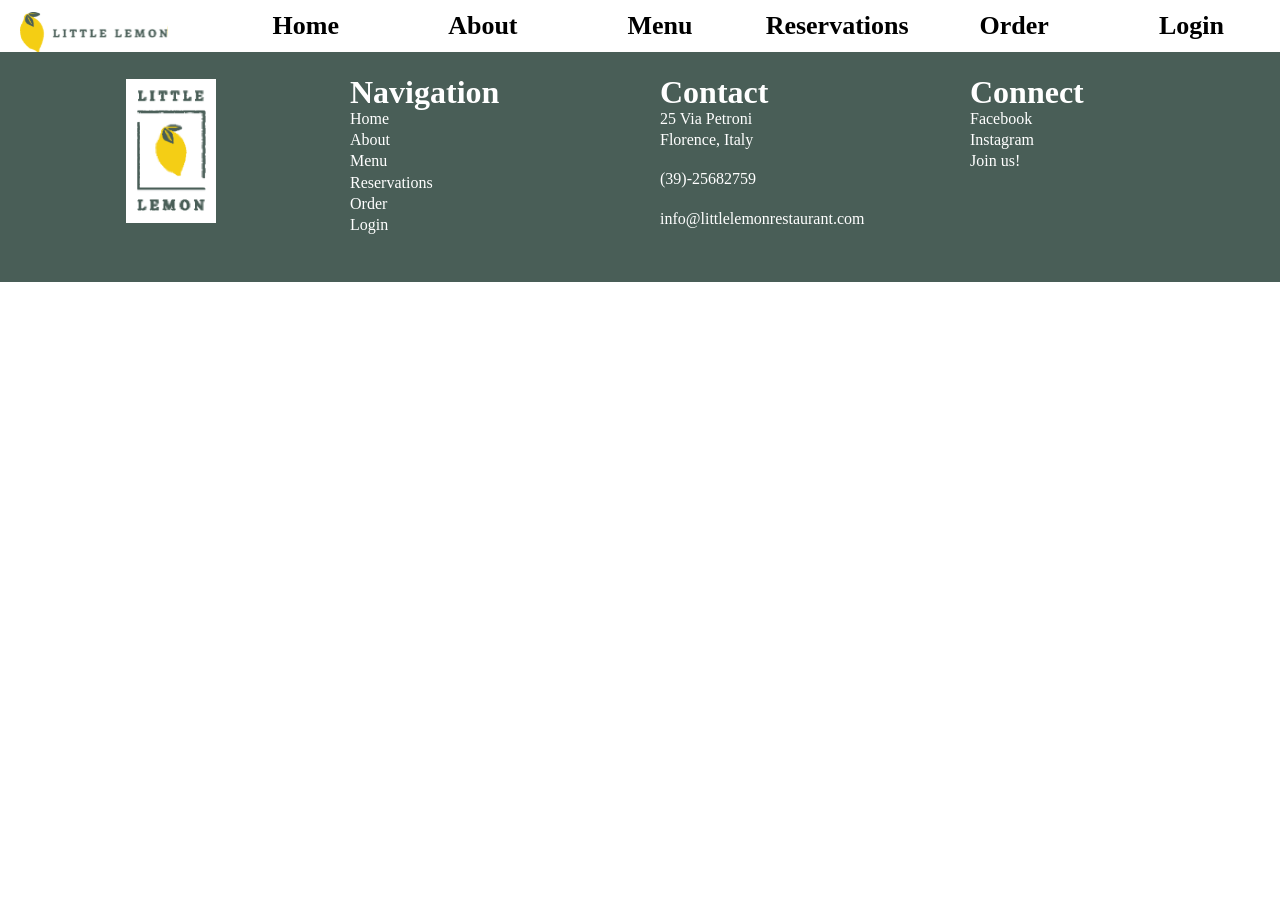
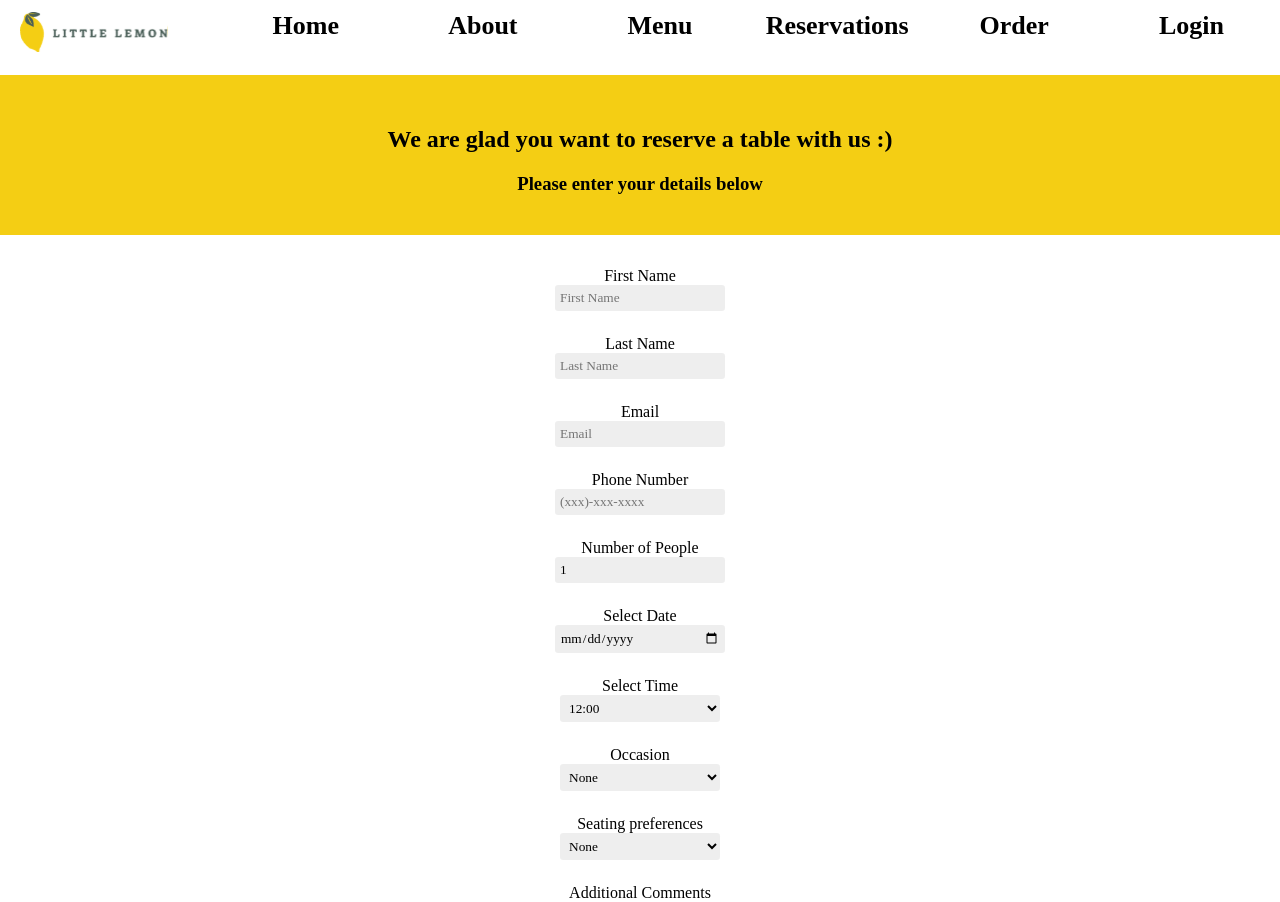
Before and after one commit to ervgan/react_bits, a React (Create React App) app in the folder little_lemon_website/: page /reservation in a window 1280 px wide. Shown: the top 902 px of the page. Before the commit the page ends 800 px from the top, so only its background shows below. Built offline with nearby package versions, Linux system fonts and the light colour scheme.

Commit message:
created booking form

```diff
--- a/little_lemon_website/src/App.css
+++ b/little_lemon_website/src/App.css
@@ -287,3 +287,61 @@ footer > menu {
   height: 100%;
   object-fit: cover;
 }
+
+/* RESERVATIONS */
+.reserve-table {
+  position: relative;
+  text-align: center;
+  color: white;
+  margin-top: -1.4rem;
+}
+
+.header-reserve {
+  width: 100vw; /* width of container */
+  height: 20rem; /* height of container */
+  object-fit: cover;
+}
+
+.reserve-header-text {
+  background-color: #495E57;
+  padding: 0 3rem 0 3rem;
+  position: absolute;
+  top: 50%;
+  left: 50%;
+  transform: translate(-50%, -50%);
+  font-size: 1rem;
+  border-radius: 0.5rem;
+}
+
+.reservation-form {
+  padding: 2rem 0 0.5rem 0;
+  text-align: center;
+}
+
+.reservation-form > div {
+  margin-bottom: 1.5rem;
+}
+
+#booking-warning {
+  margin-top: -2rem;
+  margin-bottom: 2rem;
+}
+
+
+.booking-form-header {
+  width: 100vw; /* width of container */
+  height: 10rem; /* height of container */
+  background-color: #F4CE14;
+  object-fit: cover;
+}
+
+.booking-form-text {
+  padding: 0rem 3rem 0 3rem;
+  position: absolute;
+  font-size: 1rem;
+  top: 20%;
+  left: 50%;
+  transform: translate(-50%, -50%);
+  color: black;
+  text-align: center;
+}
--- /dev/null
+++ b/little_lemon_website/src/Components/BookingForm.js
@@ -0,0 +1,129 @@
+import React, {useState} from 'react';
+import {Link} from 'react-router-dom';
+
+const BookingForm = (props) => {
+    const [fName, setFName] = useState("");
+    const [lName, setLName] = useState("");
+    const [email, setEmail] = useState("");
+    const [tel, setTel] = useState("");
+    const [people, setPeople] = useState(1);
+    const [date, setDate] = useState("");
+    const [occasion, setOccasion] = useState("");
+    const [preferences, setPreferences] = useState("");
+    const [comments, setComments] = useState("");
+
+    const [finalTime, setFinalTime] = useState(
+        props.availableTimes.map((times) => <option>{times}</option>)
+    );
+
+    const handleDateChange = (e) => {
+        setDate(e.target.value);
+
+        var stringify = e.target.value;
+        const date = new Date(stringify);
+
+        props.updateTimes(date);
+
+        setFinalTime(props.availableTimes.map((times) => <option>{times}</option>));
+    }
+
+
+    return (
+       <form className="reservation-form">
+            <div>
+                <label htmlFor="fName">First Name</label> <br></br>
+                <input type="text" id="fName" placeholder="First Name"
+                required minLength={2} maxLength={50}
+                value={fName}
+                onChange={e => setFName(e.target.value)}></input>
+            </div>
+
+            <div>
+                <label htmlFor="lName">Last Name</label> <br></br>
+                <input type="text" id="lName" placeholder="Last Name"
+                minLength={2} maxLength={50}
+                value={lName}
+                onChange={e => setLName(e.target.value)}></input>
+            </div>
+
+            <div>
+                <label htmlFor="email">Email</label> <br></br>
+                <input type="email" id="email" placeholder="Email"
+                value={email}
+                required minLength={4} maxLength={200}
+                onChange={e => setEmail(e.target.value)}></input>
+            </div>
+
+            <div>
+                <label htmlFor="phonenum">Phone Number</label> <br></br>
+                <input type="tel" id="phonenum" placeholder="(xxx)-xxx-xxxx"
+                value={tel}
+                required minLength={10} maxLength={25}
+                onChange={e => setTel(e.target.value)}></input>
+            </div>
+
+            <div>
+                <label htmlFor="people">Number of People</label> <br></br>
+                <input type="number" id="people" placeholder="Number of People"
+                value={people}
+                required min={1} max={100}
+                onChange={e => setPeople(e.target.value)}></input>
+            </div>
+
+            <div>
+                <label htmlFor="date">Select Date</label> <br></br>
+                <input type="date" id="date" required
+                value={date}
+                onChange={handleDateChange}></input>
+            </div>
+
+            <div>
+                <label htmlFor="time">Select Time</label> <br></br>
+                <select id="time" required>
+                    {finalTime}
+                </select>
+            </div>
+
+            <div>
+                <label htmlFor="occasion">Occasion</label> <br></br>
+                <select id="occasion"
+                value={occasion}
+                onChange={e => setOccasion(e.target.value)}>
+                    <option>None</option>
+                    <option>Birthday</option>
+                    <option>Anniversary</option>
+                    <option>Engagement</option>
+                    <option>Other</option>
+                </select>
+            </div>
+
+            <div>
+                <label htmlFor="preferences">Seating preferences</label> <br></br>
+                <select id="preferences"
+                value={preferences}
+                onChange={e => setPreferences(e.target.value)}>
+                    <option>None</option>
+                    <option>Indoors</option>
+                    <option>Outdoor (Patio)</option>
+                    <option>Outdoor (Sidewalk)</option>
+                </select>
+            </div>
+
+            <div>
+                <label htmlFor="comments">Additional Comments</label> <br></br>
+                <textarea id="comments" rows={8} cols={50} placeholder="Additional Comments"
+                value={comments}
+                onChange={e => setComments(e.target.value)}>
+                </textarea>
+            </div>
+
+            <div>
+                <br></br>
+                <small><p id="booking-warning">Note: You cannot edit your reservation after submission. Please call us if you realized you made a mistake.</p></small>
+                    <Link className="action-button" to="/confirmation">Book Table</Link>
+            </div>
+       </form>
+    );
+}
+
+export default BookingForm;
--- a/little_lemon_website/src/Components/Login.js
+++ b/little_lemon_website/src/Components/Login.js
@@ -3,8 +3,10 @@ import React from 'react';
 const Login = () => {
     return (
         <header className="reserve-table">
-            <div className="reserve-header-text">
-                <h1>Login</h1>
+            <div className='header-reserve'>
+                <div className="reserve-header-text">
+                    <h1>Login</h1>
+                </div>
             </div>
         </header>
     );
--- a/little_lemon_website/src/Components/Main.js
+++ b/little_lemon_website/src/Components/Main.js
@@ -3,6 +3,7 @@ import About from './About';
 import Hero from './Hero';
 import Home from './Home';
 import Login from './Login';
+import Reservation from './Reservation';
 import Order from './Order';
 
 const Main = () => {
@@ -20,6 +21,10 @@ const Main = () => {
             <Hero />
             } />
 
+            <Route path="/reservation" element= {
+                <Reservation />
+            } />
+
             <Route path="/order" element= {
             <Order />
             } />
--- a/little_lemon_website/src/Components/Nav.js
+++ b/little_lemon_website/src/Components/Nav.js
@@ -10,7 +10,7 @@ const Nav = () => {
             <Link className="hover-effect" to="/"><h1>Home</h1></Link>
             <Link className="hover-effect" to="/about"><h1>About</h1></Link>
             <Link className="hover-effect" to="/menu"><h1>Menu</h1></Link>
-            <Link className="hover-effect" to="/reservations"><h1>Reservations</h1></Link>
+            <Link className="hover-effect" to="/reservation"><h1>Reservations</h1></Link>
             <Link className="hover-effect" to="/order"><h1>Order</h1></Link>
             <Link className="hover-effect" to="/login"><h1>Login</h1></Link>
         </menu>
--- a/little_lemon_website/src/Components/Order.js
+++ b/little_lemon_website/src/Components/Order.js
@@ -3,8 +3,10 @@ import React from 'react';
 const Order = () => {
     return (
         <header className="reserve-table">
+            <div className='header-reserve'>
             <div className="reserve-header-text">
                 <h1>Order Online</h1>
+            </div>
             </div>
         </header>
     );
--- /dev/null
+++ b/little_lemon_website/src/Components/Reservation.js
@@ -0,0 +1,54 @@
+import BookingForm from './BookingForm';
+import {useReducer} from 'react';
+
+const Reservation = () => {
+
+    /* replacement for Math.random() */
+    const seededRandom = (seed) => {
+        let m = 2**35 - 31;
+        let a = 185852;
+        let s = seed % m;
+        return function () {
+            return (s = s * a % m) / m;
+        };
+    }
+    const fetchAPI = (date) => {
+        let result = [];
+        let dt = new Date(date)
+        let seed = dt.getDate();
+        let random = seededRandom(seed);
+        for(let i = 12; i <= 23; i++) {
+            if(random() < 0.5) {
+                result.push(i + ':00');
+            }
+            else {
+                result.push(i + ':30');
+            }
+        }
+        return result;
+    }
+
+    function updateTimes(date) {
+        return (
+            fetchAPI(date)
+        );
+    }
+
+    const output = fetchAPI(new Date());
+
+    const [availableTimes, dispatch] = useReducer(updateTimes, output);
+
+    return (
+        <>
+            <div className='booking-form-header'>
+                <div className="booking-form-text">
+                    <h2>We are glad you want to reserve a table with us :)</h2>
+                    <h3>Please enter your details below</h3>
+                </div>
+            </div>
+            <BookingForm availableTimes={availableTimes} updateTimes={dispatch}/>
+        </>
+    );
+}
+
+export default Reservation;
```
